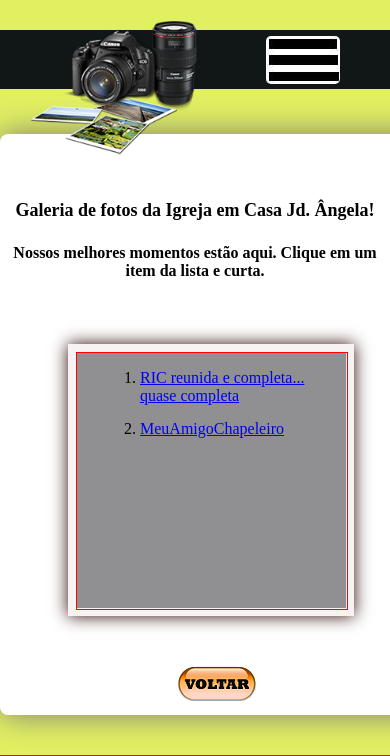
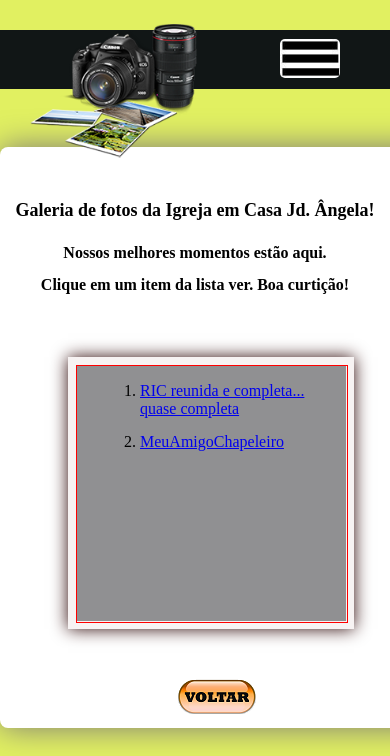
Before and after one commit to GuglielmoTargino/RIC_JD_ANGELA, a PHP site: page /fotos.html in a window 390 px wide; the page is wider, and only the part inside the window is pictured. Shown: the top 756 px of that part. Run offline with PHP 8.4, Linux system fonts and the light colour scheme.

Commit message:
adj_tam_logo
Ajuste no tamanho do logo

```diff
--- a/fotos.html
+++ b/fotos.html
@@ -47,8 +47,15 @@
             </div>
         </header>
 
+        <hgroup>
             <h1>Galeria de fotos da Igreja em Casa Jd. Ângela! </h1>
-            <h2>Nossos melhores momentos estão aqui. Clique em um item da lista e curta.</h2>
+            <h2>Nossos melhores momentos estão aqui.</h2>
+        </hgroup>
+        <hgroup>
+            <h2>Clique em um item da lista ver. Boa curtição!</h2>
+        </hgroup>
+
+
 
         <div id="principal">
 
--- a/libraries/stylesheet.css
+++ b/libraries/stylesheet.css
@@ -90,18 +90,26 @@ div#botao-menu img#bot-menu{
         }
 
 div#botao-menu img#bot-menu{
-    top: -53px;
-    right: 50px;}
+    top: -50px;
+    right: 50px;
+
+}
 
 
 
 
 
 img#logo-pagina{
-        top: -645px;
+        top: -655px;
         left: 20px;
         max-width: 170px;
 }
+
+img#bot-menu{
+
+    max-width: 60px;
+}
+
 
 figure#moldura{
     position: relative;
@@ -179,7 +187,7 @@ p{
         }
 
     img#logo-pagina{
-            top: -740px;
+            top: -775px;
             left: 20px;
             max-width: 180px;
     }
@@ -238,7 +246,7 @@ p{
 
 
     img#logo-pagina{
-            top: -950px;
+            top: -1010px;
             left: 30px;
     }
 
```
